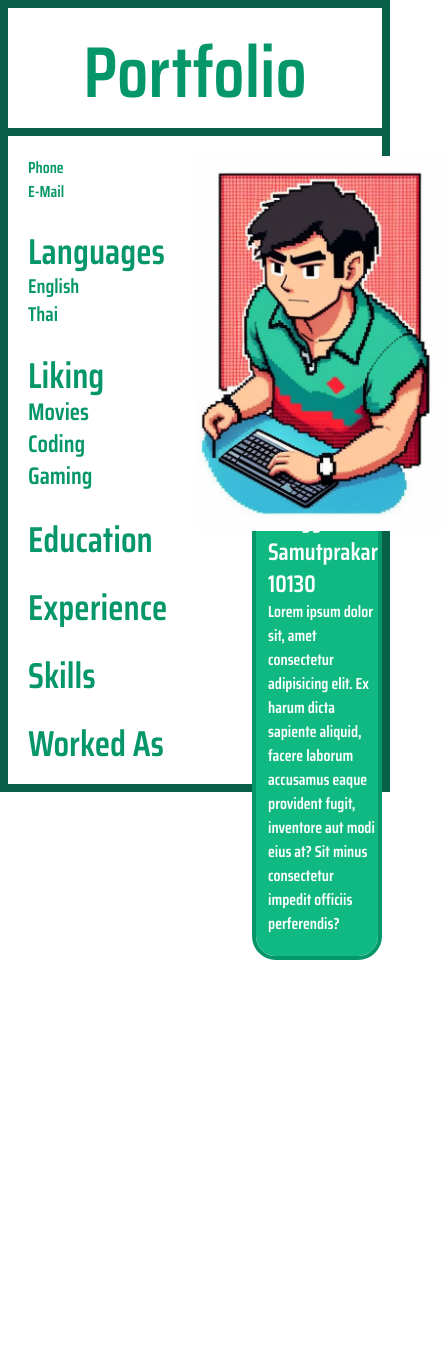
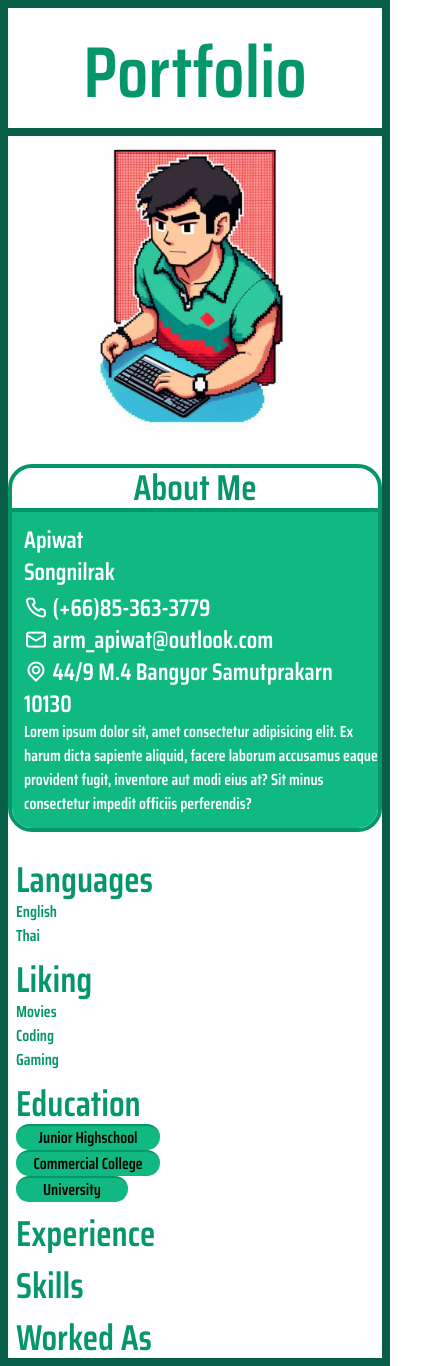
Before and after one commit to Yakkiiz/Yakkiiz.github.io, a React (Vite) app: page / in a window 390 px wide. Shown: the whole page, 445 px wide, since content can reach past the window. Before the commit the page ends 960 px from the top, so only its background shows below. Built offline with nearby package versions, Linux system fonts and the light colour scheme.

Commit message:
Re-design to mobile

```diff
--- a/src/App.tsx
+++ b/src/App.tsx
@@ -8,36 +8,24 @@ function App() {
         <div className="mt-2 w-full border-b-8 border-emerald-800 py-5 text-center text-7xl text-emerald-600">
           Portfolio
         </div>
-        <div className="flex w-full flex-col gap-y-7 py-5 pl-5 text-emerald-600">
-          <div className="">
-            <div>Phone</div>
-            <div>E-Mail</div>
+        <div className="flex w-full flex-col gap-y-7 text-emerald-600">
+          <div className="grid h-auto w-[200px] place-self-center">
+            <img src={profileImage} alt="" />
           </div>
-          <div>
-            <div className="text-4xl">Languages</div>
-            <div className="text-xl">English</div>
-            <div className="text-xl">Thai</div>
-          </div>
-          <div>
-            <div className="text-4xl">Liking</div>
-            <div className="text-2xl">Movies</div>
-            <div className="text-2xl">Coding</div>
-            <div className="text-2xl">Gaming</div>
-          </div>
-          <div className="absolute right-2 w-2/6 overflow-hidden rounded-3xl border-4 border-emerald-600 bg-white text-center text-4xl">
+          <div className="w-auto overflow-hidden rounded-3xl border-4 border-emerald-600 bg-white text-center text-4xl">
             About Me
-            <div className="border-t-4 border-emerald-600 bg-emerald-500 pb-5 pl-3 text-left text-white">
-              <div className="mt-4">Apiwat</div>
+            <div className="border-t-4 border-emerald-600 bg-emerald-500 pb-3 pl-3 text-left text-2xl text-white">
+              <div className="mt-3">Apiwat</div>
               <div className="mb-1">Songnilrak</div>
               <div>
-                <div className="text-2xl">
+                <div className="text-1xl">
                   <i className="uil uil-phone"></i> (+66)85-363-3779
                 </div>
-                <div className="text-2xl">
+                <div className="text-1xl">
                   <i className="uil uil-envelope-alt"></i>{" "}
                   arm_apiwat@outlook.com
                 </div>
-                <div className="text-2xl">
+                <div className="text-1xl">
                   <i className="uil uil-location-point mb-3"></i> 44/9 M.4
                   Bangyor Samutprakarn 10130
                 </div>
@@ -50,11 +38,26 @@ function App() {
               </div>
             </div>
           </div>
-          <div className="absolute h-[250px] w-[250px] inset-x-2/4">
-            <img src={profileImage} alt="" />
-          </div>
-          <div className="flex flex-col gap-y-7">
-            <div className="text-4xl">Education</div>
+          <div className="flex flex-col gap-y-3 pl-2 pt-0">
+            <div>
+              <div className="text-4xl">Languages</div>
+              <div>English</div>
+              <div>Thai</div>
+            </div>
+            <div>
+              <div className="text-4xl">Liking</div>
+              <div>Movies</div>
+              <div>Coding</div>
+              <div>Gaming</div>
+            </div>
+
+            <div>
+              <div className="text-4xl">Education</div>
+              <div className="border-emerald-600 border-t-2 bg-emerald-500 rounded-full text-black w-36 text-center">Junior Highschool</div>
+              <div className="border-emerald-600 border-t-2 bg-emerald-500 rounded-full text-black w-36 text-center">Commercial College</div>
+              <div className="border-emerald-600 border-t-2 bg-emerald-500 rounded-full text-black w-28 text-center">University</div>
+              <div className="w-7 h-auto bg-black"></div>
+            </div>
             <div className="text-4xl">Experience</div>
             <div className="text-4xl">Skills</div>
             <div className="text-4xl">Worked As</div>
```
